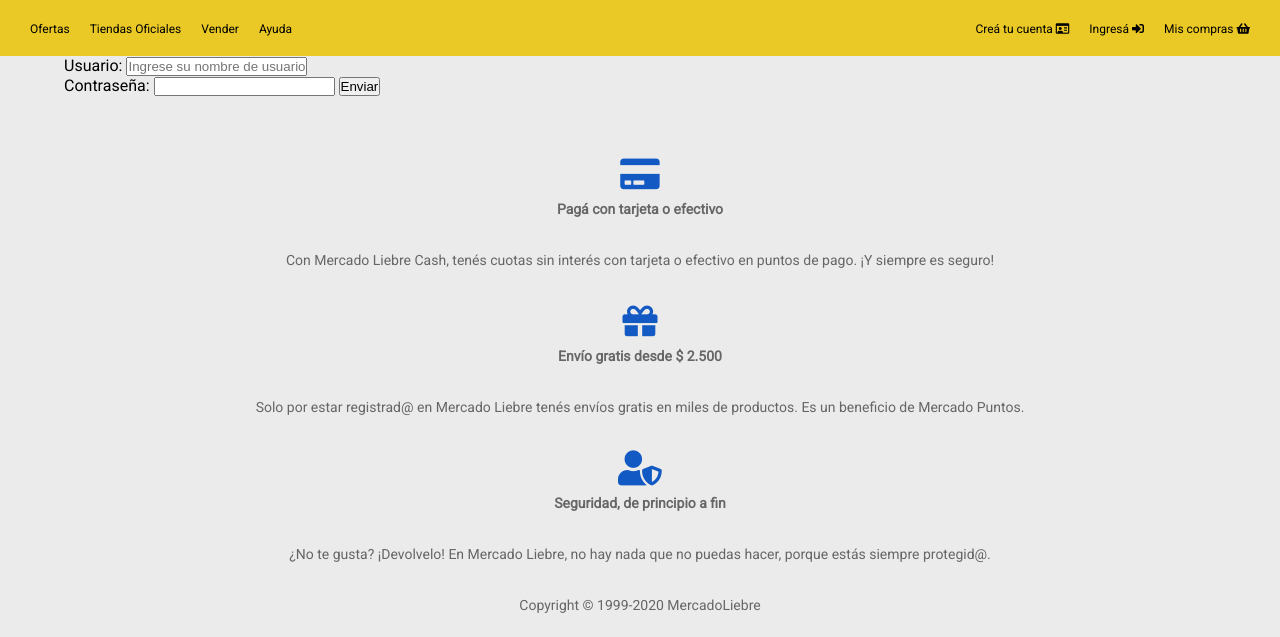
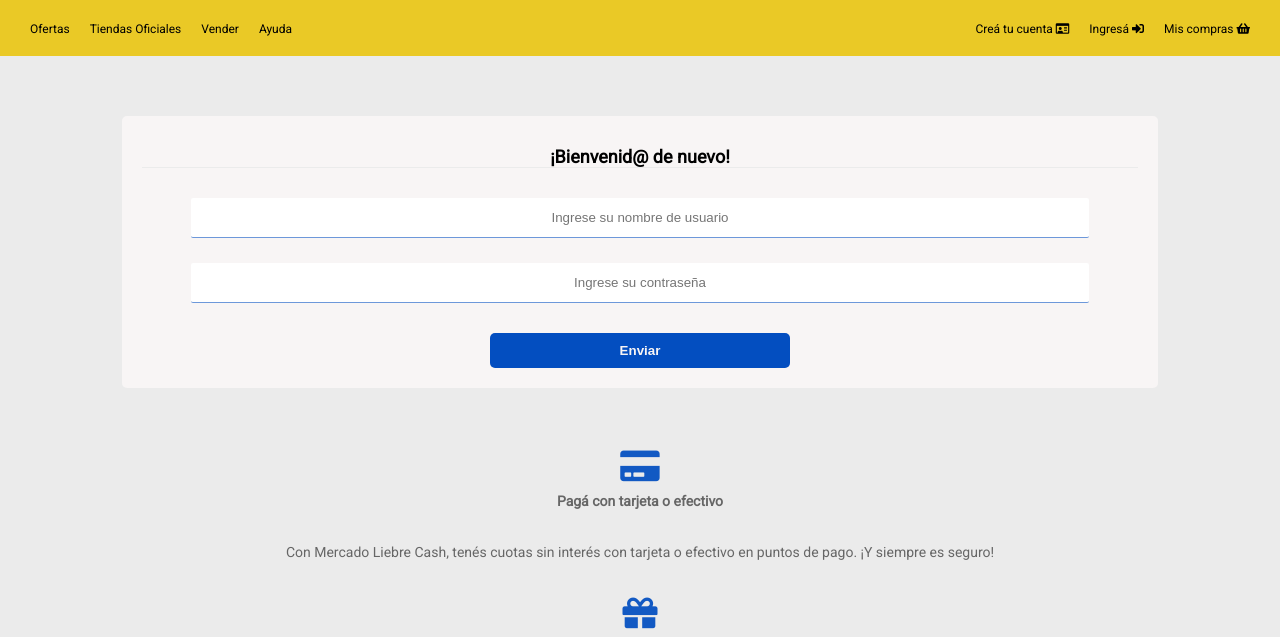
Before and after one commit to MatiasGonzalez1/MatiasGonzalez1-DH_mercadoLiebre, a website: page views/login.html in a window 1280 px wide. Shown: the part 153-790 px from the top of the page. Drawn offline with Linux system fonts and the light colour scheme; files that its build step writes are made by us from their sources; files whose address does not match are found by name.

Commit message:
feat: add login page

```diff
--- /dev/null
+++ b/public/css/login.css
@@ -0,0 +1,68 @@
+.form-login {
+    width: 90%;
+    margin: auto;
+    background-color: #f8f5f5;
+    margin-top: 60px;
+    padding: 20px;
+    border-radius: 5px;
+}
+
+.form-login h2 {
+    text-align: center;
+    border-bottom: 1px solid #ebebeb;
+    margin-bottom: 30px;
+    padding-top: 10px;
+    font-size: 18px;
+}
+
+.form-login .group {
+    display: flex;
+    flex-wrap: wrap;
+    margin-bottom: 20px;
+    width: 100%;
+    padding-bottom: 5px;
+    justify-content: center;
+}
+
+
+.form-login .group input {
+    width: 90%;
+    border: none;
+    height: 40px;
+    text-align: center;
+    background-color: #fff;
+    border-bottom: 1px solid #1259c39d;
+    color: #000;
+    border-radius: 2px;
+}
+
+.form-login .group input:focus {
+    outline: none;
+    border-bottom: 3px solid #1259c39d;
+}
+
+.form-login .group input:hover {
+    background-color: rgb(238, 238, 238);
+}
+
+.form-login .button {
+    padding-top: 5px;
+    display: flex;
+    justify-content: space-around;
+    width: 100%;
+    margin: auto;
+}
+
+.form-login .button button {
+    width: 30%;
+    height: 35px;
+    border-radius: 5px;
+    background-color: #034ec0;
+    border: none;
+    color: #f8f5f5;
+    font-weight: bold;
+}
+
+.form-login .button button:hover {
+    background-color: #0044AA;
+}
--- a/views/login.html
+++ b/views/login.html
@@ -8,6 +8,8 @@
         <link href="https://fonts.googleapis.com/css2?family=Roboto&display=swap" rel="stylesheet">
         <link rel="stylesheet" href="https://cdnjs.cloudflare.com/ajax/libs/font-awesome/5.11.2/css/all.min.css">
         <link rel="stylesheet" href="css/styles.css">
+        <link rel="stylesheet" href="css/login.css">
+
     </head>
     <body>
         <header>
@@ -40,16 +42,15 @@
             </div>
         </header>
         <main>
-            <form action="/" method="get" class="form-register">
-
-                <div>
-                    <label for="" name="user">Usuario:</label>
+            <form action="/" method="get" class="form-login">
+                <h2>¡Bienvenid@ de nuevo!</h2>
+                <div class="group">
                     <input type="text" name="user" placeholder="Ingrese su nombre de usuario" required>
                 </div>
-                    <label name="password">Contraseña:</label>
-                    <input type="password" name="password" required>
+                <div class="group">
+                    <input type="password" name="password" placeholder="Ingrese su contraseña" required>
                 </div>
-                <a href="/"><button type="submit" action="">Enviar</button></a>
+               <div class="button"><button type="submit" action="">Enviar</button></div>
             </form>
         </main>
         <footer>
```
Also changed, not shown: public/css/register.css (+70 -27 lines), views/register.html (+1 -1 lines).
